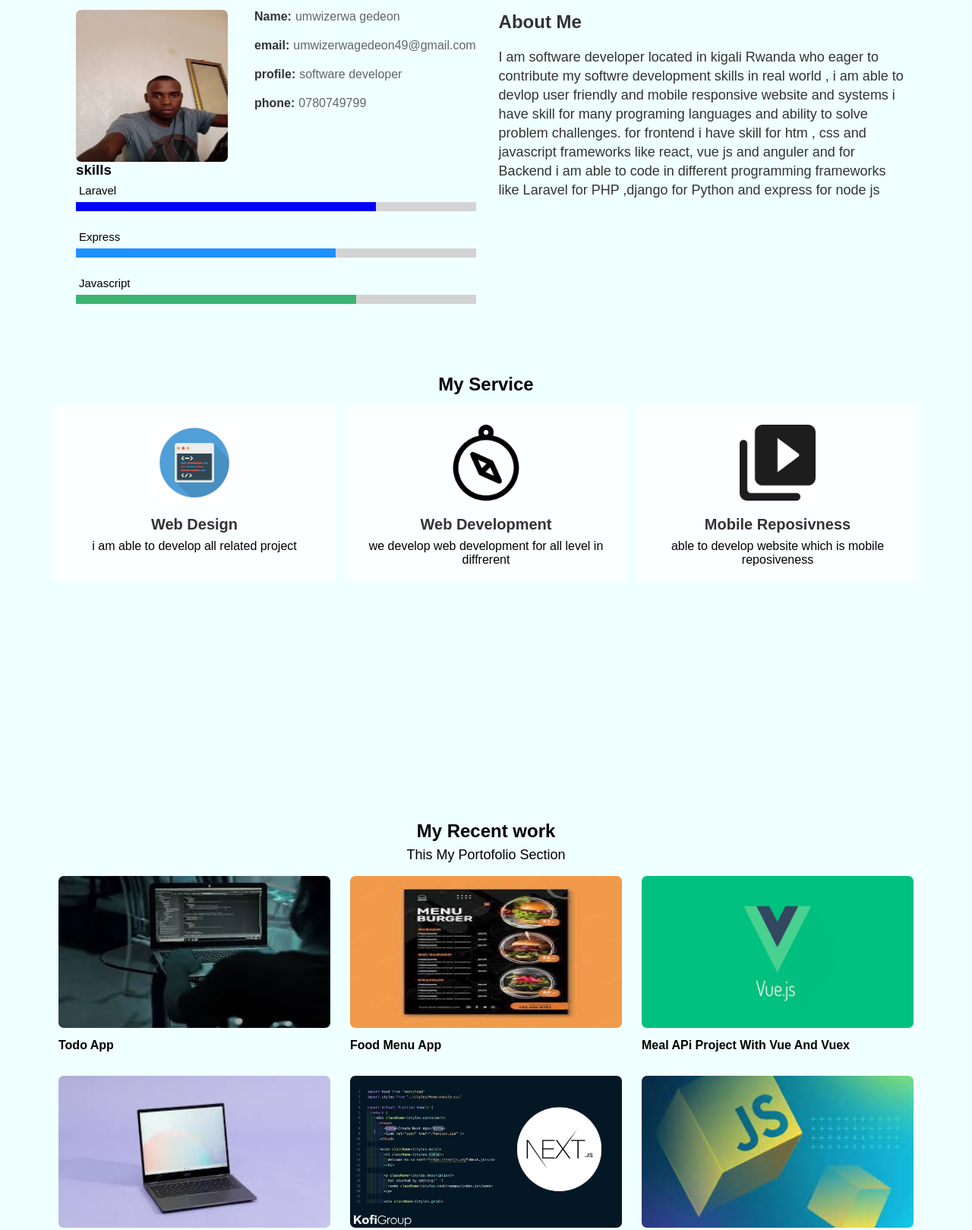
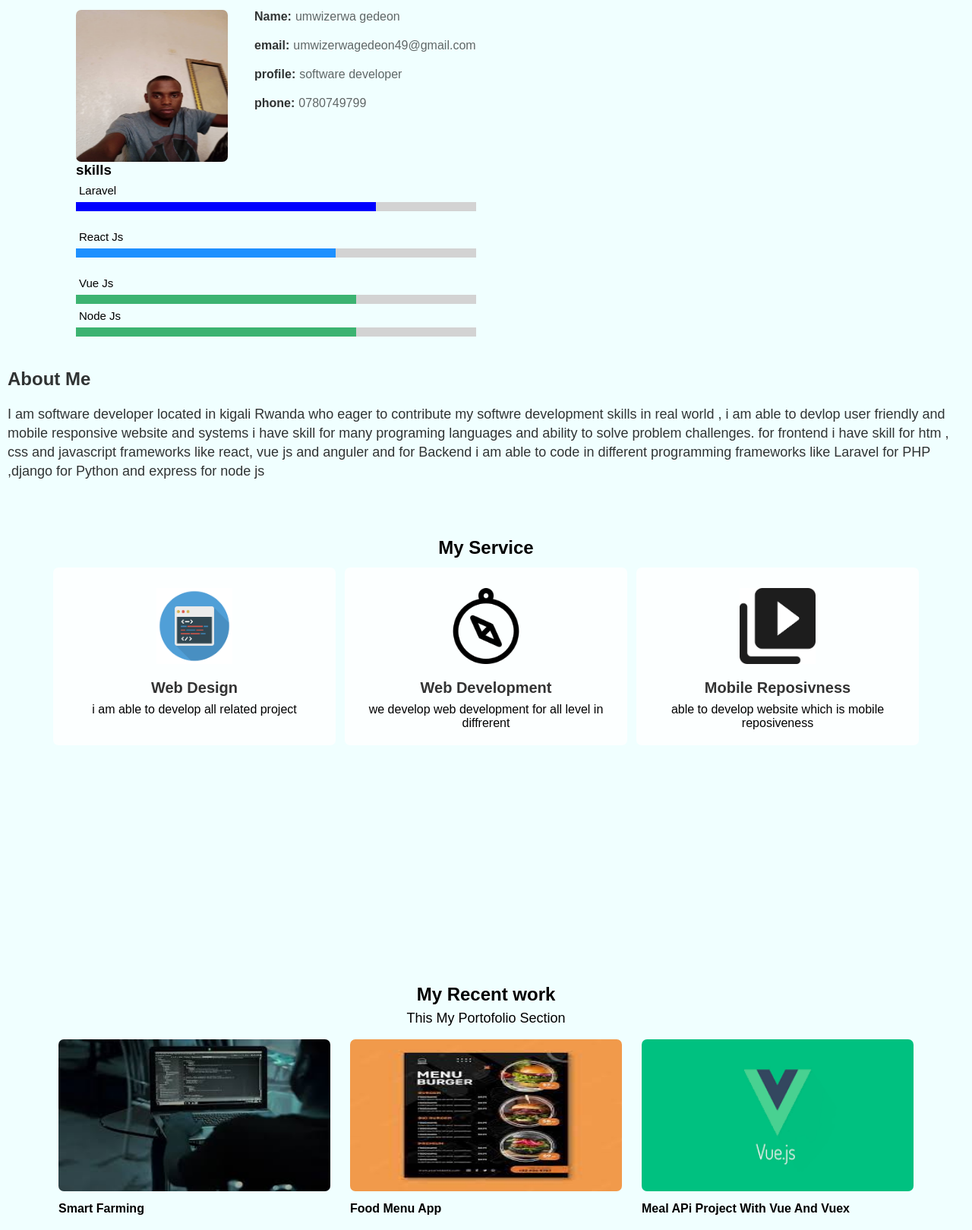
Before and after one commit to Gedeon-42/myportoflio, a plain HTML site: page index.html in a window 1280 px wide. Shown: the part 817-2436 px from the top of the page at 76% size. Drawn offline with Linux system fonts and the light colour scheme.

Commit message:
added new project

```diff
--- a/index.html
+++ b/index.html
@@ -63,14 +63,21 @@
             </div>
 
             <div class="skills-desc">
-              <p>Express</p>
+              <p>React js</p>
               <div class="skills-container">
                 <div class="css skills-bars"></div>
               </div><br>
             </div>
 
             <div class="skills-desc">
-              <p> javascript</p>
+              <p> Vue js</p>
+              <div class="skills-container">
+                <div class="javascript skills-bars"></div>
+              </div>
+            </div>
+            </div>
+            <div class="skills-desc">
+              <p> Node js</p>
               <div class="skills-container">
                 <div class="javascript skills-bars"></div>
               </div>
@@ -122,7 +129,7 @@
   <div class="portfolio-container">
     <div class="portfolio-content">
       <img src="./image/portofolio3.jpg" alt="">
-      <h3><a href="https://umwizerwagedeon-todoapp.netlify.app/?">todo App</a></h3>
+      <h3><a href="https://smart-farming-frontend.vercel.app/">Smart Farming</a></h3>
     </div>
     <div class="portfolio-content">
       <img src="./image/food1.jpg" alt="">
@@ -141,7 +148,7 @@
     </div>
     <div class="portfolio-content">
       <img src="./image/nextjs.jpg" alt="">
-      <h3><a href="">blog with laravel next js</a></h3>
+      <h3><a href="">blog with laravel and next js</a></h3>
 
     </div>
     <div class="portfolio-content">
@@ -157,7 +164,7 @@
   <img src="./image/scroll1.png" alt="">
 </div>
 <!-- contact sectio  part -->
-<section id="footer" class="footer-section">
+ <section id="footer" class="footer-section">
   <div class="footer-container">
     <div class="content1">
       <h1>send us message</h1>
```
